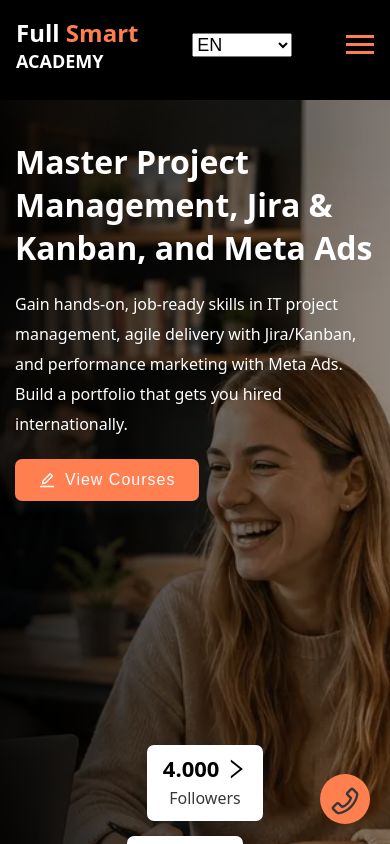
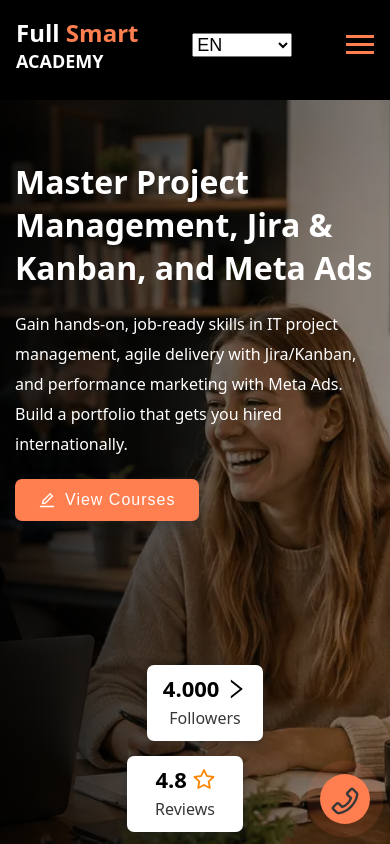
Before and after one commit to Edgarsweb/aytischool, a Next.js app: page / in a window 390 px wide. Shown: the top 844 px of the page. Built offline with nearby package versions, Linux system fonts and the light colour scheme.

Commit message:
Update Home.module.css

```diff
--- a/src/styles/Home.module.css
+++ b/src/styles/Home.module.css
@@ -215,11 +215,18 @@
     padding: 100px 15px 0px 15px;
   }
 
+  .block {
+    max-width: 645px;
+    min-height: 500px;
+  }
+
 
 .main section {
-  padding: 30px 0px 0px 0px;
+  padding: 50px 0px 0px 0px;
+  background-position: bottom ;
+}
 
-}
+
 
   .firstBlock h1 {
     font-size: 32px;
```
